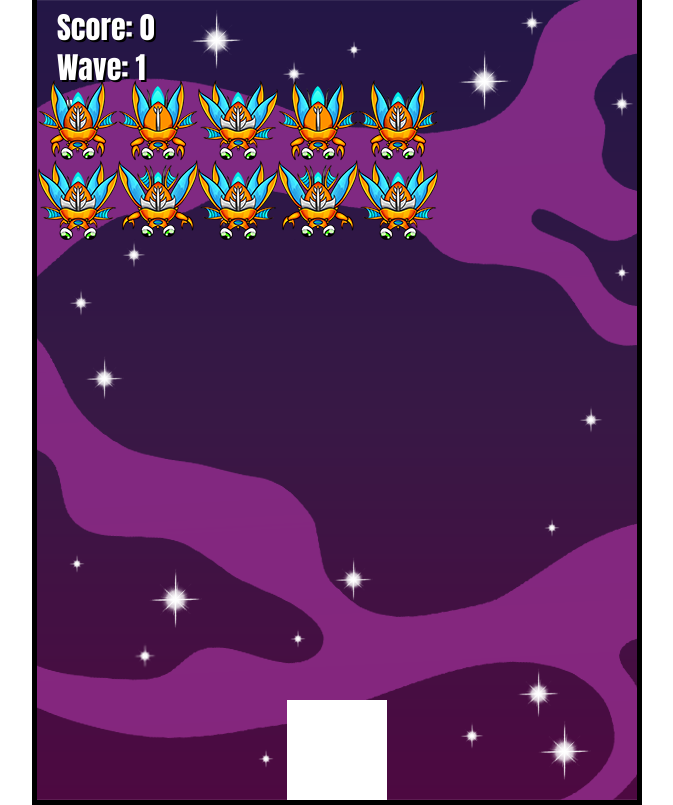
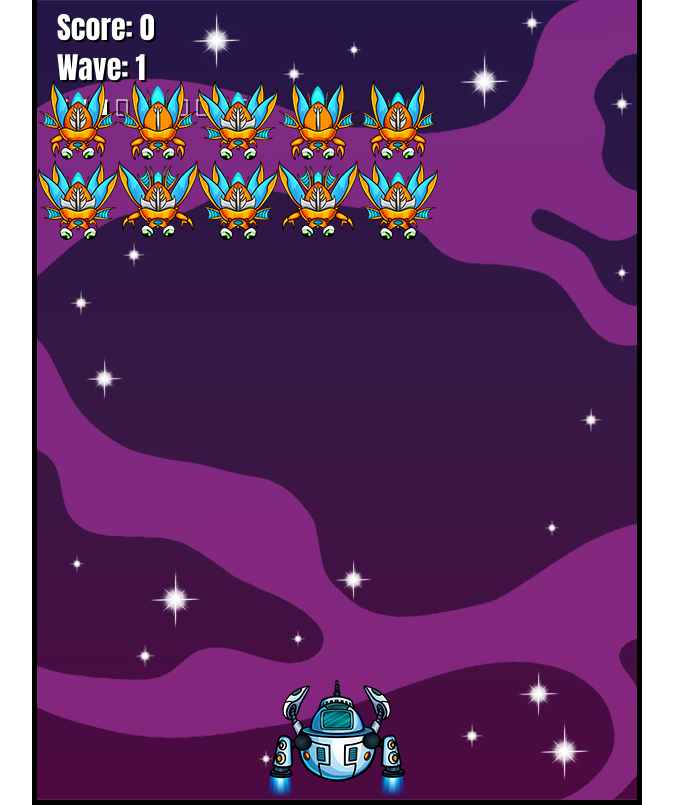
Before and after one commit to DashaPoliazz/space_invaders, a plain HTML site: page index.html in a window 1280 px wide. Shown: the whole page, without its empty margins (303-976 px from the left). Drawn offline with Linux system fonts and the light colour scheme.

Commit message:
player animation && max lives bar  has been added

```diff
--- a/index.html
+++ b/index.html
@@ -9,6 +9,8 @@
   <body>
     <canvas id="canvas1"></canvas>
     <img src="./assets/images/beetlemorph.png" id="beetlemorph" />
+    <img src="./assets/images/player.png" id="player" />
+    <img src="./assets/images/player-jets.png" id="player_jets" />
 
     <script src="./src/main.js" type="module" defer></script>
   </body>
--- a/src/Game/Enemies/Enemy.js
+++ b/src/Game/Enemies/Enemy.js
@@ -57,17 +57,16 @@ class Enemy {
       }
     }
     // check collision enemy - player
-    if (this.game.checkCollision(this, this.game.player)) {
-      this.markedForDeletion = true;
-      if (!this.game.gameOver && this.game.score > 0) this.game.score -= 1;
+    if (this.game.checkCollision(this, this.game.player) && this.lives > 0) {
+      // this.markedForDeletion = true;
+      // if (!this.game.gameOver && this.game.score > 0) this.game.score -= 1;
+      this.lives = 0;
       this.game.player.lives -= 1;
-      if (this.game.player.lives < 1) this.game.gameOver = true;
     }
 
     // lose condition
-    if (this.y + this.height > this.game.height) {
+    if (this.y + this.height > this.game.height || this.game.player.lives < 1) {
       this.game.gameOver = true;
-      this.markedForDeletion = true;
     }
   }
   hit(damage) {
--- a/src/Game/Game.js
+++ b/src/Game/Game.js
@@ -86,6 +86,10 @@ class Game {
         this.waveCount++;
         wave.nextWaveTriggered = true;
         this.player.lives += 1;
+        // adding extra live
+        if (this.player.lives < this.player.maxLives) {
+          this.player.maxLives += 1;
+        }
       }
     });
   }
@@ -117,8 +121,12 @@ class Game {
     context.fillText("Wave: " + this.waveCount, 20, 80);
     context.fillText("Score: " + this.score, 20, 40);
 
+    for (let i = 0; i < this.player.maxLives; i++) {
+      context.strokeRect(20 + 20 * i, 100, 10, 15);
+    }
+
     for (let i = 0; i < this.player.lives; i++) {
-      context.fillRect(20 + 10 * i, 100, 5, 20);
+      context.fillRect(20 + 20 * i, 100, 10, 15);
     }
 
     if (this.gameOver) {
--- a/src/Game/Player.js
+++ b/src/Game/Player.js
@@ -1,11 +1,13 @@
-const WIDTH = 100;
-const HEIGHT = 100;
-const SPEED = 1;
+const WIDTH = 140;
+const HEIGHT = 120;
+const SPEED = 5;
 const ARROW_LEFT_KEY = "ArrowLeft";
 const ARROW_RIGHT_KEY = "ArrowRight";
 const ARROW_UP_KEY = "ArrowUp";
 const ARROW_DOWN_KEY = "ArrowDown";
+const ENTER_KEY = "Enter";
 const LIVES = 3;
+const MAX_LIVES = 10;
 
 class Player {
   constructor(game) {
@@ -19,17 +21,58 @@ class Player {
 
     this.speed = SPEED;
     this.lives = LIVES;
+    this.maxLives = MAX_LIVES;
+
+    this.image = document.getElementById("player");
+    this.jetsImage = document.getElementById("player_jets");
+    this.frameX = 0;
+    this.jetsFrame = 1;
   }
 
   draw(context) {
-    context.fillRect(this.x, this.y, this.width, this.height);
+    if (this.game.keys.has(ENTER_KEY)) {
+      this.frameX = 1;
+    } else {
+      this.frameX = 0;
+    }
+
+    context.drawImage(
+      this.image,
+      this.frameX * this.width,
+      0,
+      this.width,
+      this.height,
+      this.x,
+      this.y,
+      this.width,
+      this.height,
+    );
+
+    context.drawImage(
+      this.jetsImage,
+      this.jetsFrame * this.width,
+      0,
+      this.width,
+      this.height,
+      this.x,
+      this.y,
+      this.width,
+      this.height,
+    );
   }
   update() {
     // if (this.game.keys.has(ARROW_UP_KEY)) this.y -= this.speed;
     // if (this.game.keys.has(ARROW_DOWN_KEY)) this.y += this.speed;
     // horizontal movements
-    if (this.game.keys.has(ARROW_LEFT_KEY)) this.x -= this.speed;
-    if (this.game.keys.has(ARROW_RIGHT_KEY)) this.x += this.speed;
+    if (this.game.keys.has(ARROW_LEFT_KEY)) {
+      this.jetsFrame = 0;
+      this.x -= this.speed;
+    } else if (this.game.keys.has(ARROW_RIGHT_KEY)) {
+      this.jetsFrame = 2;
+      this.x += this.speed;
+    } else {
+      this.jetsFrame = 1;
+    }
     // keeping inside the canvas bounds
     if (this.x < -this.width * 0.5) this.x = -this.width * 0.5;
     if (this.x > this.game.width - this.width * 0.5)
--- a/src/Game/Projectiles.js
+++ b/src/Game/Projectiles.js
@@ -1,5 +1,5 @@
-const WIDTH = 1;
-const HEIGHT = 20;
+const WIDTH = 4;
+const HEIGHT = 40;
 const SPEED = 20;
 
 class Projectile {
@@ -18,7 +18,10 @@ class Projectile {
 
   draw(context) {
     if (!this.free) {
+      context.save();
+      context.fillStyle = "gold";
       context.fillRect(this.x, this.y, this.width, this.height);
+      context.restore();
     }
   }
   update() {
--- a/src/main.js
+++ b/src/main.js
@@ -12,7 +12,7 @@ window.addEventListener("load", () => {
   // everything that will drawn on canvas will be white
   ctx.fillStyle = "white";
   ctx.strokeStyle = "white";
-  ctx.lineWidth = 5;
+  ctx.lineWidth = 1;
   ctx.font = "30px Impact";
 
   const game = new Game(canvas);
--- a/styles/style.css
+++ b/styles/style.css
@@ -7,6 +7,8 @@
   background: url("../assets/images/background.png");
 }
 
-#beetlemorph {
+#beetlemorph,
+#player,
+#player_jets {
   display: none;
 }
```
Also changed, not shown: assets/images/player-jets.png (renamed from assets/images/14 - player-jets.png), assets/images/player.png (renamed from assets/images/14 - player.png).
